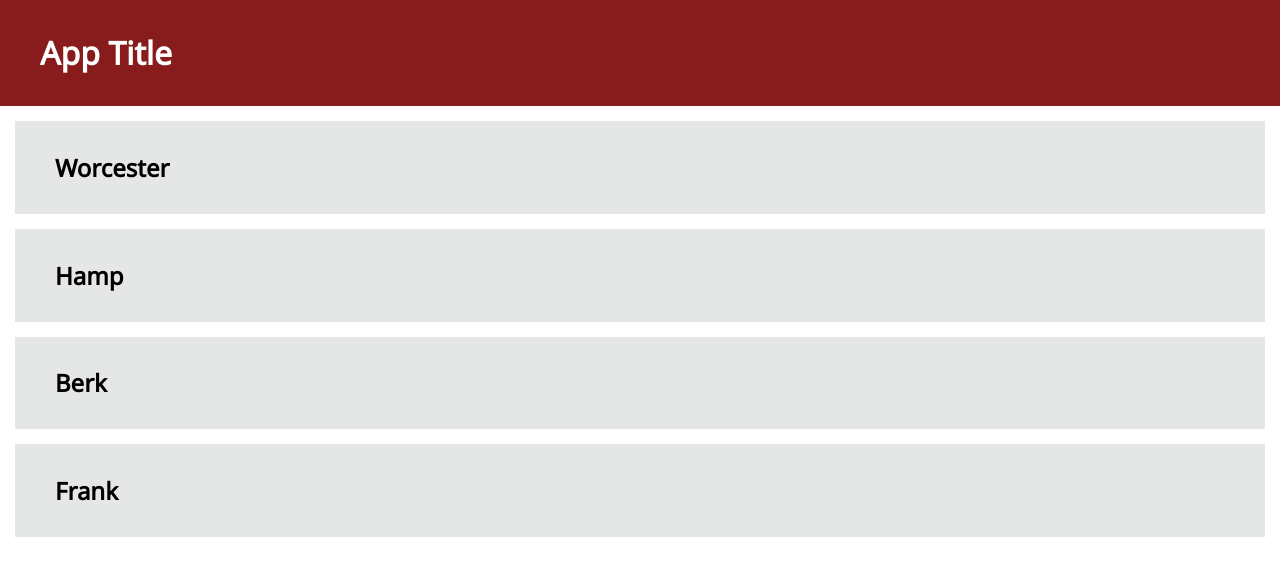
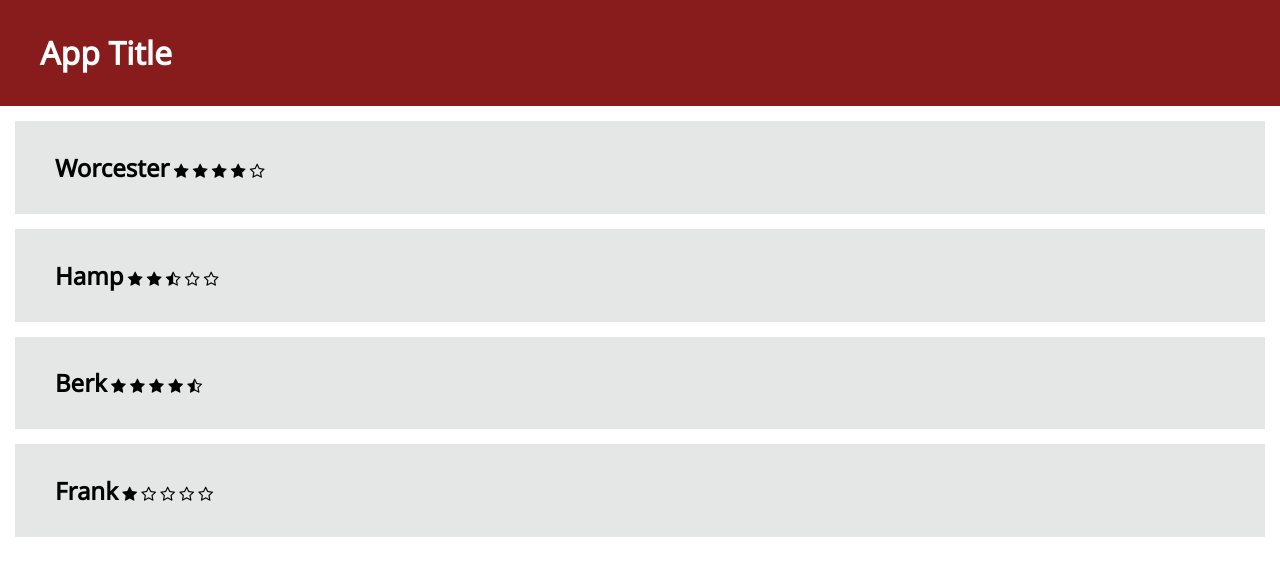
Before and after one commit to UnaryPlus/hackumass2023, a Flask app: page / in a window 1280 px wide. Shown: the top 576 px of the page. Run offline with Flask 3, Linux system fonts and the light colour scheme.

Commit message:
initial website stuff

```diff
--- a/app.py
+++ b/app.py
@@ -3,8 +3,18 @@ from flask import Flask, render_template
 app = Flask(__name__)
 
 @app.route("/")
-def hello_world():
-    return render_template("index.html")
+def main_page():
+    dcs = [
+        { "name": "worcester", "avg_stars": 4 },
+        { "name": "hamp", "avg_stars": 2.6 },
+        { "name": "berk", "avg_stars": 4.55 },
+        { "name": "frank", "avg_stars": 1 },
+    ]
+    return render_template("index.html", dcs=dcs)
+
+@app.route("/dc/<name>")
+def dc_page(name):
+    return render_template("dc.html")
 
 if __name__ == "__main__":
     app.run(debug=True)
--- a/static/styles.css
+++ b/static/styles.css
@@ -17,15 +17,22 @@ main {
   padding: 15px;
 }
 
-.dc {
+.dclink {
+  display: block;
+  color: black;
+  text-decoration: none;
   padding: 10px 40px;
   background-color: #E5E7E6;
 }
 
-.dc:not(:last-child) {
+.dclink:not(:last-child) {
   margin-bottom: 15px;
 }
 
-.dc > h2 {
+.dclink > h2 {
   display: inline-block;
 }
+
+.dclink:hover > h2 {
+  text-decoration-line: underline;
+}
--- a/templates/index.html
+++ b/templates/index.html
@@ -1,20 +1,14 @@
 {% extends "layout.html" %}
 
 {% block title %}
-  HackUMass 2023
+  App Title
 {% endblock %}
 
 {% block main %}
-  <div class="dc">
-    <h2>Worcester</h2>
-  </div>
-  <div class="dc">
-    <h2>Hamp</h2>
-  </div>
-  <div class="dc">
-    <h2>Berk</h2>
-  </div>
-  <div class="dc">
-    <h2>Frank</h2>
-  </div>
+  {% for dc in dcs %}
+    <a class="dclink" href="/dc/{{ dc['name'] }}">
+      <h2>{{ dc["name"] | title }}</h2>
+      {{ stars(dc["avg_stars"]) }}
+    </a>
+  {% endfor %}
 {% endblock %}
--- a/templates/layout.html
+++ b/templates/layout.html
@@ -1,6 +1,14 @@
+{% macro stars(x) %}
+  <span class="fa fa-star"></span>
+  {% for n in range(1, 5) %}
+    <span class="fa {% if x >= n + 0.75 %} fa-star {% elif x >= n + 0.25 %} fa-star-half-o {% else %} fa-star-o {% endif %}"></span>
+  {% endfor %}
+{% endmacro %}
+
 <!DOCTYPE html>
 <html lang="en">
 <head>
+  <link rel="stylesheet" href="https://cdnjs.cloudflare.com/ajax/libs/font-awesome/4.7.0/css/font-awesome.min.css">
   <link rel="stylesheet" href="https://fonts.googleapis.com/css?family=Noto+Sans">
   <link rel="stylesheet" href="/static/styles.css">
   <title>{% block title %}{% endblock %}</title>
```
